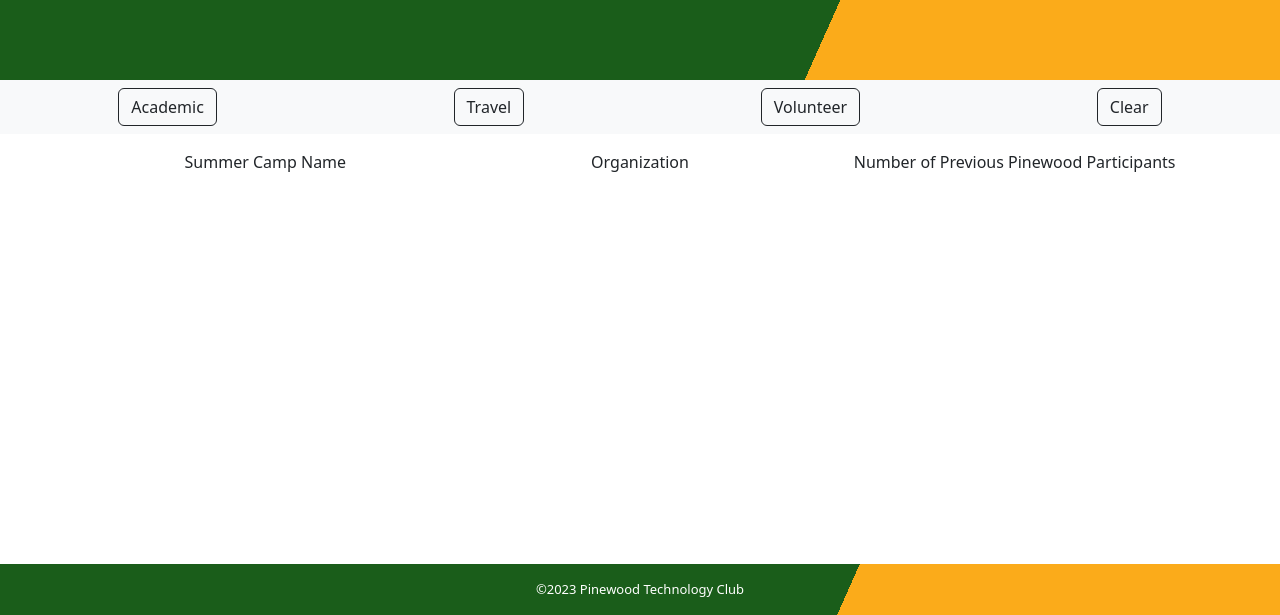
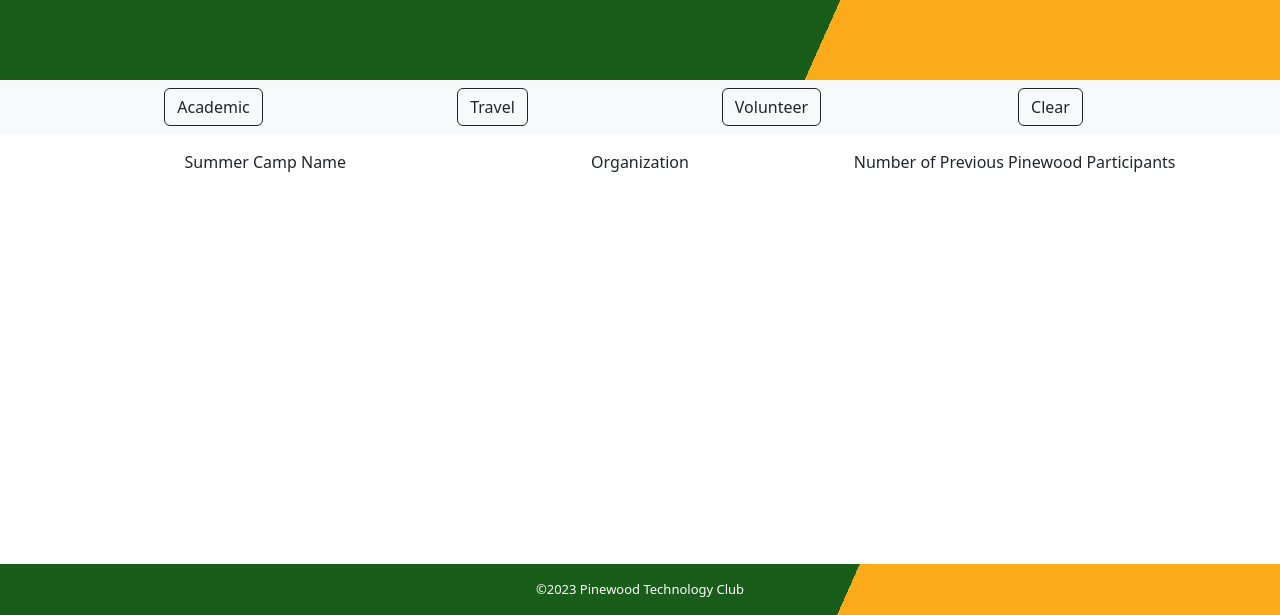
Before and after one commit to Pinewood-Tech-Club/CollegeWebsite, a plain HTML site: page index.html in a window 1280 px wide. Shown: the part 185-800 px from the top of the page. Drawn offline with nearby package versions, Linux system fonts and the light colour scheme; no server answers.

Commit message:
changed navbar to bootstrap

```diff
--- a/index.html
+++ b/index.html
@@ -83,18 +83,22 @@
         </nav>
       </div>
     </section>
-    <section id="tagsBar"class="navbar sticky-top navbar-light bg-light">
-      <div class="tagDiv">
+    <section id="tagsBar" class="navbar sticky-top navbar-light bg-light">
+      <div class="container text-center" >
+        <div class="row gx-3 g-3 row-cols-3 row-cols-lg-4" id="tagsBarRow">
+          <div class="col">
             <button class="btn btn-outline-dark tag" onclick="showTag('stem')">Academic</button>
           </div>
-      <div class="tagDiv">
+          <div class="col">
             <button class="btn btn-outline-dark tag" onclick="showTag('fun')">Travel</button>
           </div>
-      <div class="tagDiv">
+          <div class="col">
             <button class="btn btn-outline-dark tag" onclick="showTag('california')">Volunteer</button>
           </div>
-      <div class="tagDiv">
+          <div class="col">
             <button class="btn btn-outline-dark tag" onclick="showTag('')">Clear</button>
+          </div>
+        </div>
       </div>
     </section>
 
--- a/index_styles.css
+++ b/index_styles.css
@@ -76,4 +76,9 @@ li {
 
 #tagsBar {
     justify-content: space-around;
+    width: 100%;
 }
+
+#tagsBarRow {
+    width: 100%;
+}
```
Lines whose indentation alone changed are shown as unchanged.
